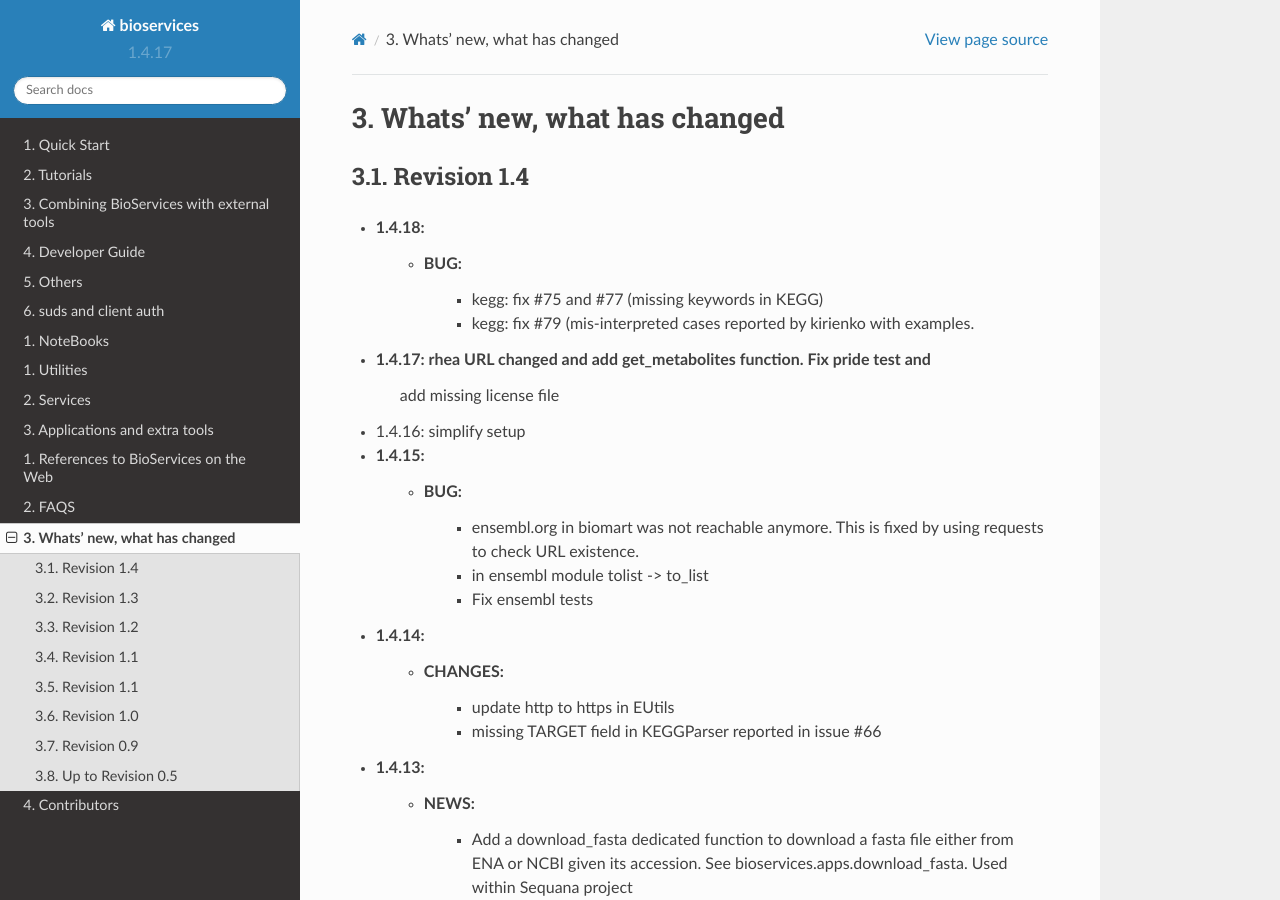
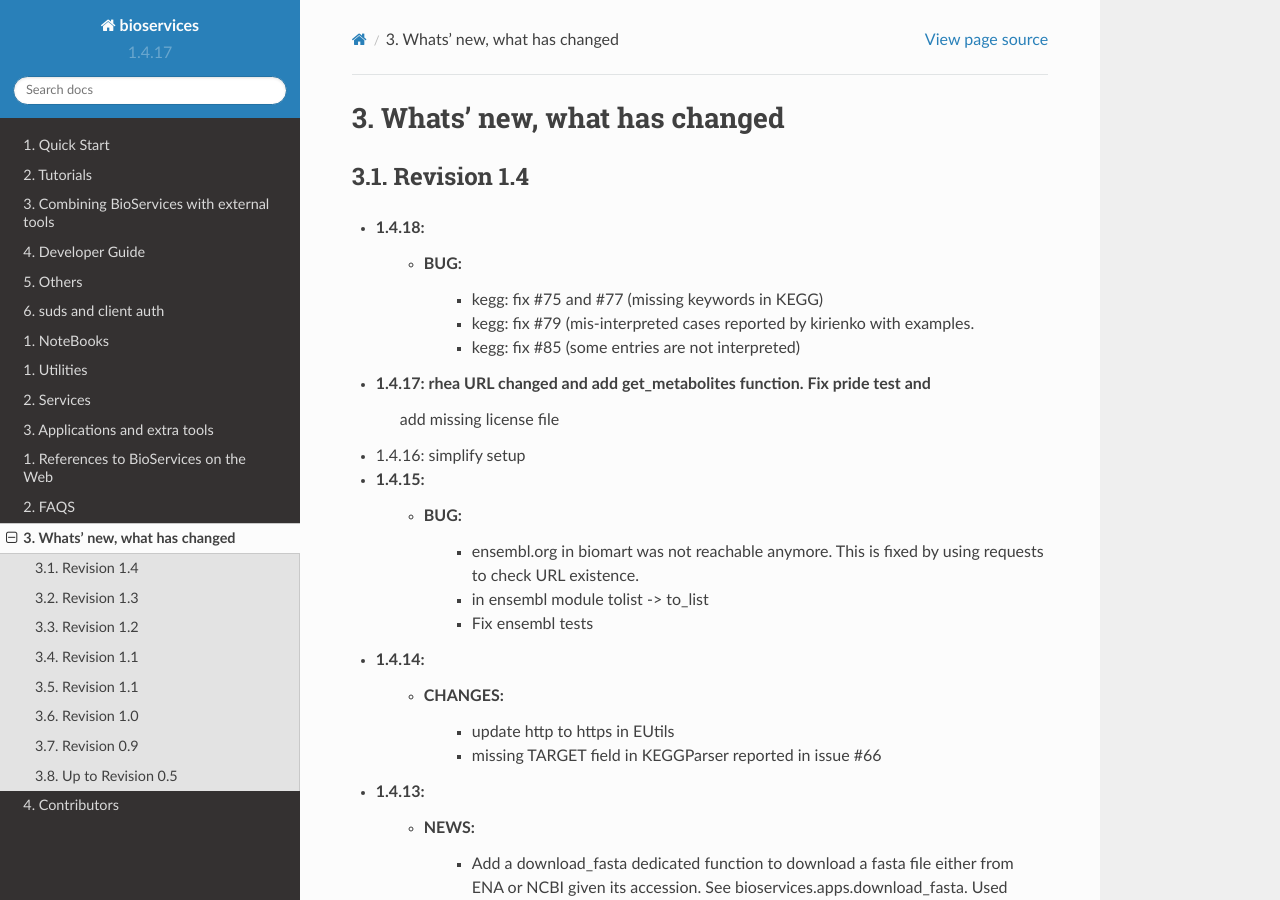
Before and after one commit to cokelaer/bioservices, a Sphinx documentation site: the page built from doc/ChangeLog.rst, in a window 1280 px wide and 900 px high. Built offline with Sphinx 7.4.7 and the Read the Docs theme 2.0.0, drawn with Linux system fonts in a browser that asks for light colours; formulas are drawn with MathJax 3; pages that are not in the unit, such as notebooks, are missing from menus.

Commit message:
update changelog

```diff
--- a/doc/ChangeLog.rst
+++ b/doc/ChangeLog.rst
@@ -11,7 +11,7 @@ Revision 1.4
     * BUG:
         * kegg: fix #75 and #77 (missing  keywords in KEGG)
         * kegg: fix #79 (mis-interpreted cases reported by kirienko with examples.
-
+        * kegg: fix #85 (some entries are not interpreted)
 
 * 1.4.17: rhea URL changed and add get_metabolites function. Fix pride test and
    add missing license file
```
